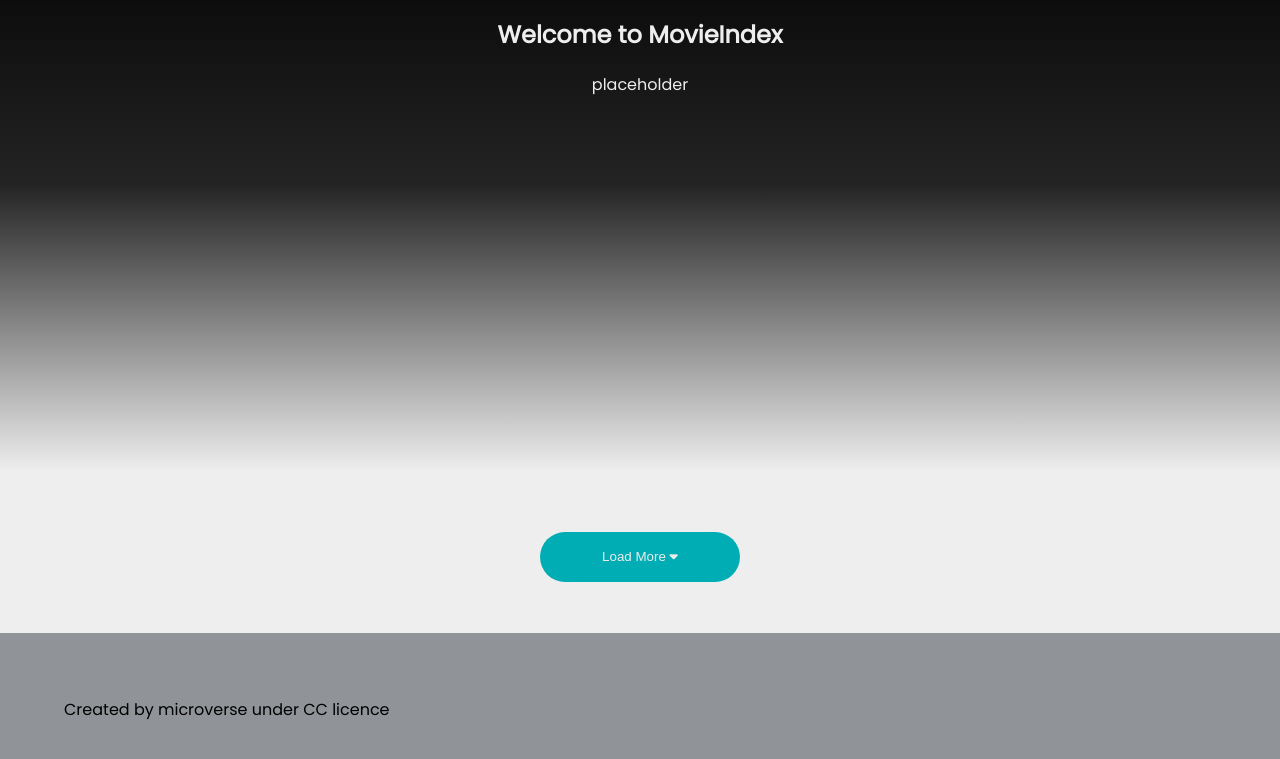
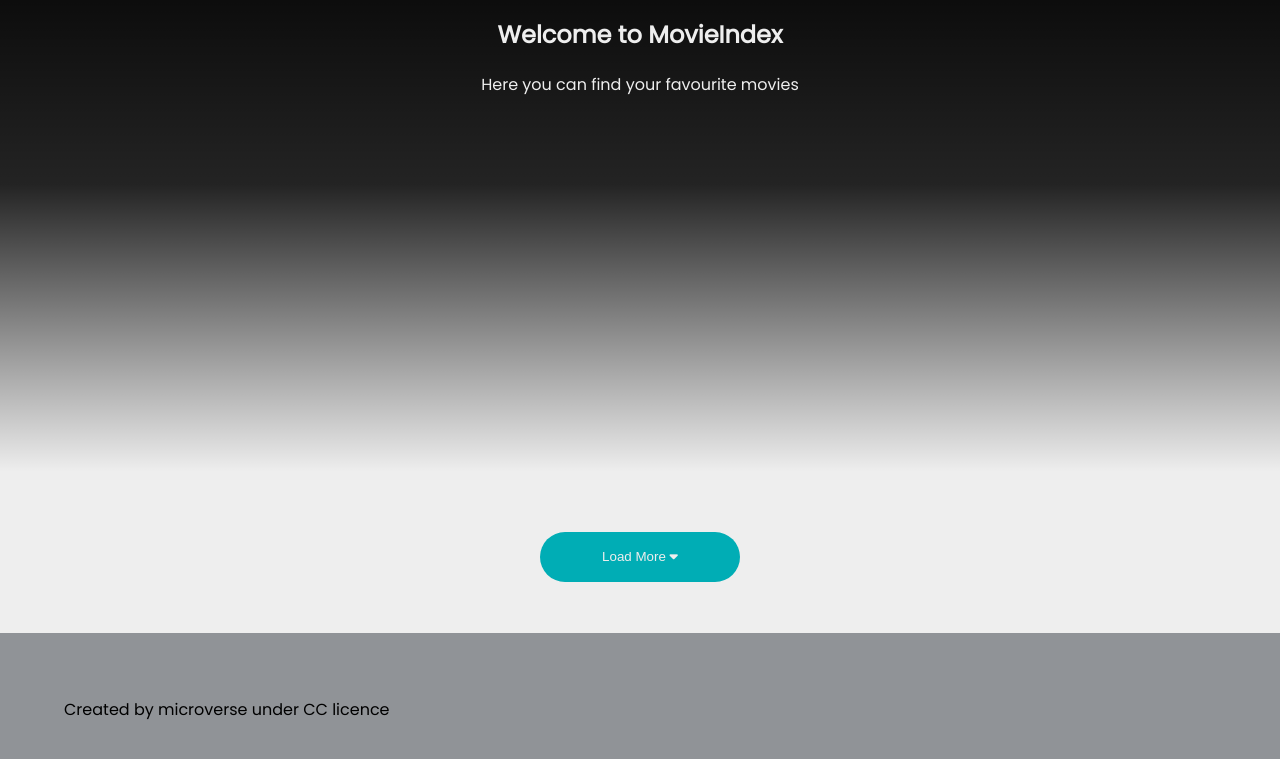
Before and after one commit to Alhajideen/Capstone-II, a website built with webpack: page src/index.html in a window 1280 px wide. Shown: the part 103-862 px from the top of the page. Built offline with nearby package versions, Linux system fonts and the light colour scheme; no server answers.

Commit message:
Change the text for place holder

```diff
--- a/src/index.html
+++ b/src/index.html
@@ -1,13 +1,11 @@
 <!DOCTYPE html>
 <html lang="en">
+
 <head>
   <meta charset="UTF-8" />
   <meta http-equiv="X-UA-Compatible" content="IE=edge" />
   <meta name="viewport" content="width=device-width, initial-scale=1.0" />
-    <link
-      href="https://fonts.googleapis.com/css?family=Poppins"
-      rel="stylesheet"
-    />
+  <link href="https://fonts.googleapis.com/css?family=Poppins" rel="stylesheet" />
   <title>Document</title>
 </head>
 
@@ -15,11 +13,7 @@
   <section class="cmt-container"></section>
   <header>
     <nav>
-        <img
-          src="https://www.freeiconspng.com/uploads/movie-icon-27.png"
-          alt="Logo"
-          id="logo"
-        />
+      <img src="https://www.freeiconspng.com/uploads/movie-icon-27.png" alt="Logo" id="logo" />
       <ul id="menu">
         <li class="selected">
           <a href="#shows">
@@ -38,7 +32,7 @@
   </header>
   <section id="intro">
     <h1>Welcome to MovieIndex</h1>
-      <div>placeholder</div>
+    <div>Here you can find your favourite movies</div>
   </section>
   <section id="shows">
     <ul id="showList"></ul>
@@ -50,9 +44,7 @@
   <section id="contacts"></section>
   <section id="about"></section>
   <footer>Created by microverse under CC licence</footer>
-    <script
-      src="https://kit.fontawesome.com/bee9655978.js"
-      crossorigin="anonymous"
-    ></script>
+  <script src="https://kit.fontawesome.com/bee9655978.js" crossorigin="anonymous"></script>
 </body>
+
 </html>
```
Lines whose indentation alone changed are shown as unchanged.
